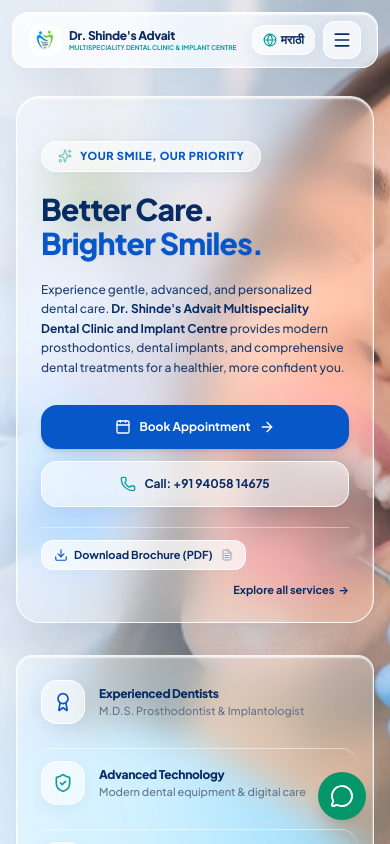
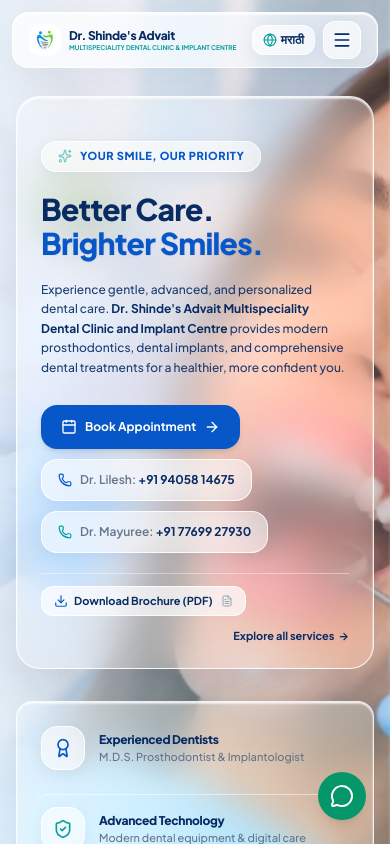
Before and after one commit to Resourcia212/Advait, a React (Vite) app: page / in a window 390 px wide. Shown: the top 844 px of the page. Built offline with nearby package versions, Linux system fonts and the light colour scheme.

Commit message:
Add both Dr. Lilesh and Dr. Mayuree phone buttons to Hero section card

```diff
--- a/src/components/hero/HeroSection.tsx
+++ b/src/components/hero/HeroSection.tsx
@@ -1,7 +1,12 @@
 import React from 'react';
 import { Calendar, ArrowRight, Phone, Award, ShieldCheck, Layers, HeartHandshake, Sparkles, Download, FileText } from 'lucide-react';
 import { Language } from '../../types';
-import { PRIMARY_PHONE, DISPLAY_PRIMARY_PHONE } from '../../data/clinicInfo';
+import {
+  PRIMARY_PHONE,
+  DISPLAY_PRIMARY_PHONE,
+  SECONDARY_PHONE,
+  DISPLAY_SECONDARY_PHONE,
+} from '../../data/clinicInfo';
 
 interface HeroSectionProps {
   currentLang: Language;
@@ -152,10 +157,10 @@
               </p>
 
               {/* Action Buttons */}
-              <div className="pt-2 flex flex-col sm:flex-row items-stretch sm:items-center gap-3">
+              <div className="pt-2 flex flex-wrap items-stretch sm:items-center gap-2.5 sm:gap-3">
                 <button
                   onClick={onOpenAppointmentModal}
-                  className="inline-flex items-center justify-center gap-2 px-6 py-3.5 rounded-2xl bg-advait-blue hover:bg-advait-blue-dark text-white font-bold text-xs sm:text-sm shadow-md hover:shadow-lg transition-all active:scale-95 group"
+                  className="inline-flex items-center justify-center gap-2 px-5 sm:px-6 py-3.5 rounded-2xl bg-advait-blue hover:bg-advait-blue-dark text-white font-bold text-xs sm:text-sm shadow-md hover:shadow-lg transition-all active:scale-95 group shrink-0"
                 >
                   <Calendar className="w-4 h-4" />
                   <span>{currentLang === 'en' ? 'Book Appointment' : 'भेट निश्चित करा'}</span>
@@ -164,11 +169,24 @@
 
                 <a
                   href={`tel:${PRIMARY_PHONE}`}
-                  className="inline-flex items-center justify-center gap-2 px-5 py-3.5 rounded-2xl glass-pill hover:bg-white/80 text-advait-navy font-bold text-xs sm:text-sm transition-all shadow-xs"
-                  title={`Call ${DISPLAY_PRIMARY_PHONE}`}
+                  className="inline-flex items-center justify-center gap-2 px-4 py-3 sm:py-3.5 rounded-2xl glass-pill hover:bg-white/90 text-advait-navy font-bold text-xs sm:text-sm transition-all shadow-xs hover:scale-[1.02] active:scale-95 group whitespace-nowrap"
+                  title="Call Dr. Lilesh A. Shinde"
                 >
-                  <Phone className="w-4 h-4 text-advait-teal" />
-                  <span>{currentLang === 'en' ? `Call: ${DISPLAY_PRIMARY_PHONE}` : `कॉल करा: ${DISPLAY_PRIMARY_PHONE}`}</span>
+                  <Phone className="w-3.5 h-3.5 sm:w-4 sm:h-4 text-advait-blue group-hover:scale-110 transition-transform shrink-0" />
+                  <span>
+                    <span className="font-semibold text-slate-500">Dr. Lilesh:</span> {DISPLAY_PRIMARY_PHONE}
+                  </span>
+                </a>
+
+                <a
+                  href={`tel:${SECONDARY_PHONE}`}
+                  className="inline-flex items-center justify-center gap-2 px-4 py-3 sm:py-3.5 rounded-2xl glass-pill hover:bg-white/90 text-advait-navy font-bold text-xs sm:text-sm transition-all shadow-xs hover:scale-[1.02] active:scale-95 group whitespace-nowrap"
+                  title="Call Dr. Mayuree L. Shinde (Patil)"
+                >
+                  <Phone className="w-3.5 h-3.5 sm:w-4 sm:h-4 text-advait-teal group-hover:scale-110 transition-transform shrink-0" />
+                  <span>
+                    <span className="font-semibold text-slate-500">Dr. Mayuree:</span> {DISPLAY_SECONDARY_PHONE}
+                  </span>
                 </a>
               </div>
 
```
